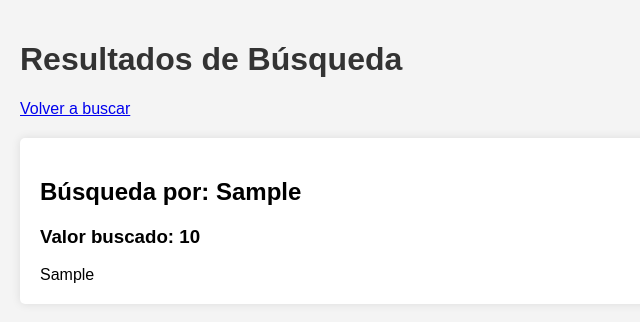
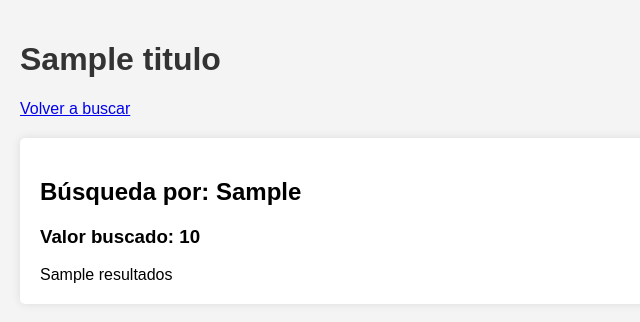
Before and after one commit to mlcganda/Prueba-1, a Flask app: template templates/resultados.html in a window 1280 px wide. Shown: the top 322 px of the page, without its empty margins (0-640 px from the left). Run offline with Flask 3, Linux system fonts and the light colour scheme; the template is opened without the code that fills it: most values are stand-ins (such as "Sample title", 1, 10 or a date in 2020).

Commit message:
Update resultados.html

```diff
--- a/templates/resultados.html
+++ b/templates/resultados.html
@@ -1,14 +1,13 @@
-<!-- templates/resultados.html -->
 <!DOCTYPE html>
 <html lang="es">
 <head>
     <meta charset="UTF-8">
     <meta name="viewport" content="width=device-width, initial-scale=1.0">
-    <title>Resultados de Búsqueda</title>
+    <title>{{ titulo }}</title>
     <link rel="stylesheet" href="{{ url_for('static', filename='styles.css') }}">
 </head>
 <body>
-    <h1>Resultados de Búsqueda</h1>
+    <h1>{{ titulo }}</h1>
     <a href="/">Volver a buscar</a>
     {% if error %}
         <p class="error">{{ error }}</p>
@@ -17,7 +16,7 @@
             <h2>Búsqueda por: {{ tipo_busqueda }}</h2>
             <h3>Valor buscado: {{ valor_busqueda }}</h3>
             {% if resultados %}
-                {{ resultados.to_html(classes="tabla-resultados") | safe }}
+                {{ resultados | safe }}
             {% else %}
                 <p class="error">No se encontraron resultados.</p>
             {% endif %}
```
